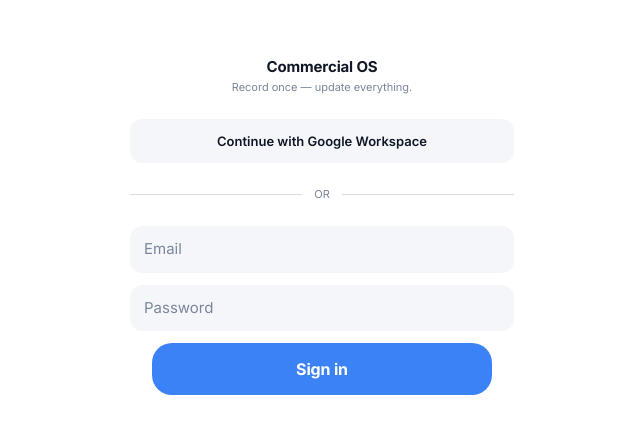
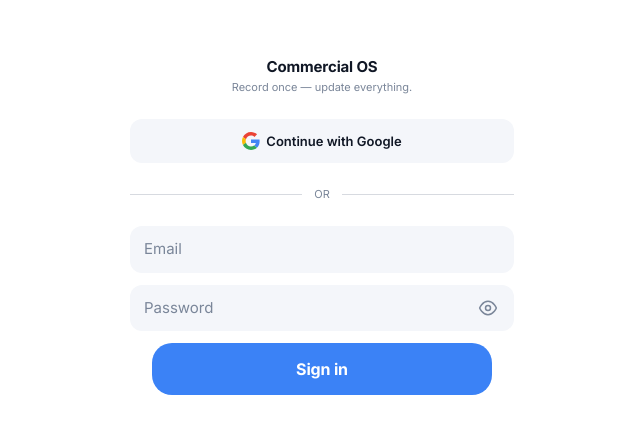
Before and after one commit to AndreCruzS/gmx-sales-us, a Next.js app: page /login in a window 1280 px wide. Shown: the part 174-608 px from the top of the page, without its empty margins (318-958 px from the left). Built offline with nearby package versions, Linux system fonts and the light colour scheme; no server answers.

Commit message:
feat(login): password visibility toggle + standard Google sign-in branding
Co-Authored-By: Claude Fable 5 <noreply@anthropic.com>

```diff
--- a/src/app/login/page.tsx
+++ b/src/app/login/page.tsx
@@ -8,6 +8,7 @@ export default function LoginPage() {
   const router = useRouter();
   const [email, setEmail] = useState("");
   const [password, setPassword] = useState("");
+  const [showPassword, setShowPassword] = useState(false);
   const [error, setError] = useState<string | null>(null);
   const [busy, setBusy] = useState(false);
 
@@ -51,7 +52,14 @@ export default function LoginPage() {
       </div>
 
       <button onClick={signInWithGoogle} className="btn-secondary w-full">
-        Continue with Google Workspace
+        {/* standard multicolor G per Google's sign-in branding */}
+        <svg width="18" height="18" viewBox="0 0 48 48" aria-hidden>
+          <path fill="#EA4335" d="M24 9.5c3.54 0 6.71 1.22 9.21 3.6l6.85-6.85C35.9 2.38 30.47 0 24 0 14.62 0 6.51 5.38 2.56 13.22l7.98 6.19C12.43 13.72 17.74 9.5 24 9.5z" />
+          <path fill="#4285F4" d="M46.98 24.55c0-1.57-.15-3.09-.38-4.55H24v9.02h12.94c-.58 2.96-2.26 5.48-4.78 7.18l7.73 6c4.51-4.18 7.09-10.36 7.09-17.65z" />
+          <path fill="#FBBC05" d="M10.53 28.59c-.48-1.45-.76-2.99-.76-4.59s.27-3.14.76-4.59l-7.98-6.19C.92 16.46 0 20.12 0 24c0 3.88.92 7.54 2.56 10.78l7.97-6.19z" />
+          <path fill="#34A853" d="M24 48c6.48 0 11.93-2.13 15.89-5.81l-7.73-6c-2.15 1.45-4.92 2.3-8.16 2.3-6.26 0-11.57-4.22-13.47-9.91l-7.98 6.19C6.51 42.62 14.62 48 24 48z" />
+        </svg>
+        Continue with Google
       </button>
 
       <div className="t-meta flex items-center gap-3 uppercase">
@@ -69,14 +77,39 @@ export default function LoginPage() {
           onChange={(e) => setEmail(e.target.value)}
           className="field"
         />
+        <div className="relative">
           <input
-          type="password"
+            type={showPassword ? "text" : "password"}
             required
             placeholder="Password"
             value={password}
             onChange={(e) => setPassword(e.target.value)}
-          className="field"
+            className="field pr-12"
           />
+          <button
+            type="button"
+            onClick={() => setShowPassword((v) => !v)}
+            aria-label={showPassword ? "Hide password" : "Show password"}
+            className="absolute right-3 top-1/2 -translate-y-1/2 p-1"
+            style={{ color: "var(--ink-muted)" }}
+          >
+            {showPassword ? (
+              // eye-off
+              <svg width="20" height="20" viewBox="0 0 24 24" fill="none" stroke="currentColor" strokeWidth="1.8" strokeLinecap="round" strokeLinejoin="round" aria-hidden>
+                <path d="M9.9 4.24A9.12 9.12 0 0 1 12 4c7 0 10 8 10 8a13.16 13.16 0 0 1-1.67 2.68" />
+                <path d="M6.61 6.61A13.526 13.526 0 0 0 2 12s3 8 10 8a9.74 9.74 0 0 0 5.39-1.61" />
+                <path d="M14.12 14.12a3 3 0 1 1-4.24-4.24" />
+                <line x1="2" x2="22" y1="2" y2="22" />
+              </svg>
+            ) : (
+              // eye
+              <svg width="20" height="20" viewBox="0 0 24 24" fill="none" stroke="currentColor" strokeWidth="1.8" strokeLinecap="round" strokeLinejoin="round" aria-hidden>
+                <path d="M2 12s3-8 10-8 10 8 10 8-3 8-10 8-10-8-10-8Z" />
+                <circle cx="12" cy="12" r="3" />
+              </svg>
+            )}
+          </button>
+        </div>
         {/* desktop caps btn-primary at 340px by design — center the pill
             under the full-width fields instead of hanging it left */}
         <button type="submit" disabled={busy} className="btn-primary mx-auto w-full">
```
Lines whose indentation alone changed are shown as unchanged.
